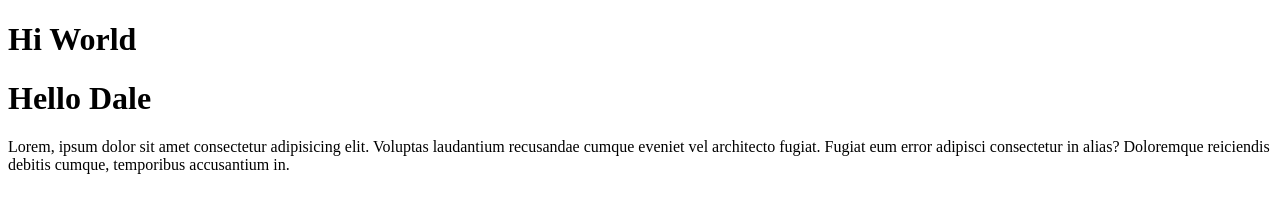
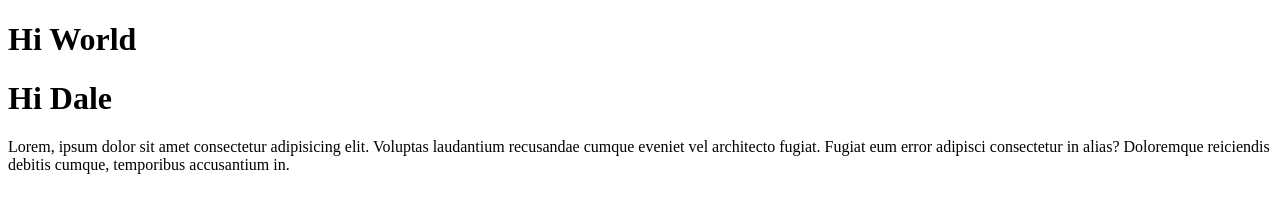
Before and after one commit to coderstribeph/git-demo, a plain HTML site: page index.html in a window 1280 px wide. Drawn offline with Linux system fonts and the light colour scheme.

Commit message:
changed hello dale to hi dale

```diff
--- a/index.html
+++ b/index.html
@@ -8,7 +8,7 @@
 </head>
 <body>
     <h1>Hi World</h1>
-    <h1>Hello Dale</h1>
+    <h1>Hi Dale</h1>
     <p>Lorem, ipsum dolor sit amet consectetur adipisicing elit. Voluptas laudantium recusandae cumque eveniet vel architecto fugiat. Fugiat eum error adipisci consectetur in alias? Doloremque reiciendis debitis cumque, temporibus accusantium in.</p>
 </body>
 </html>
```
